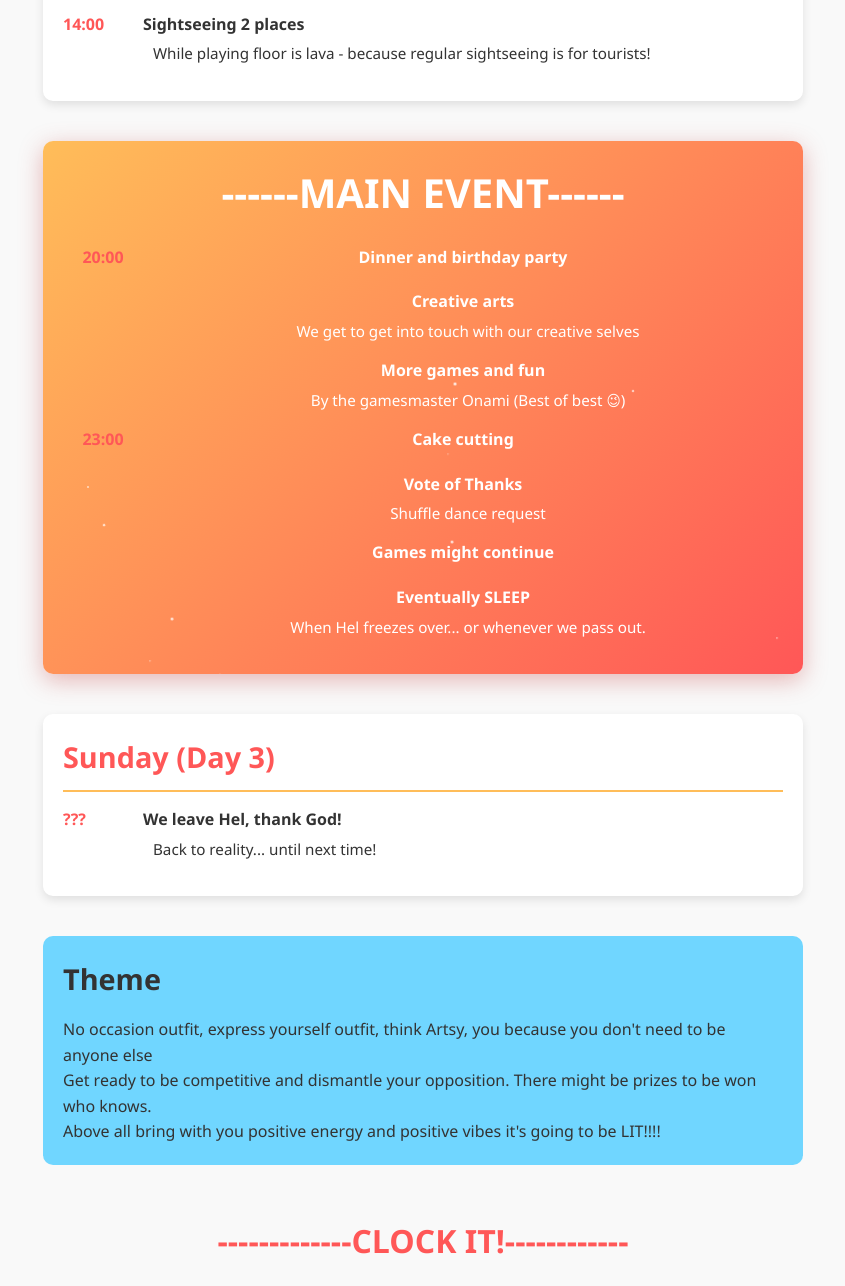
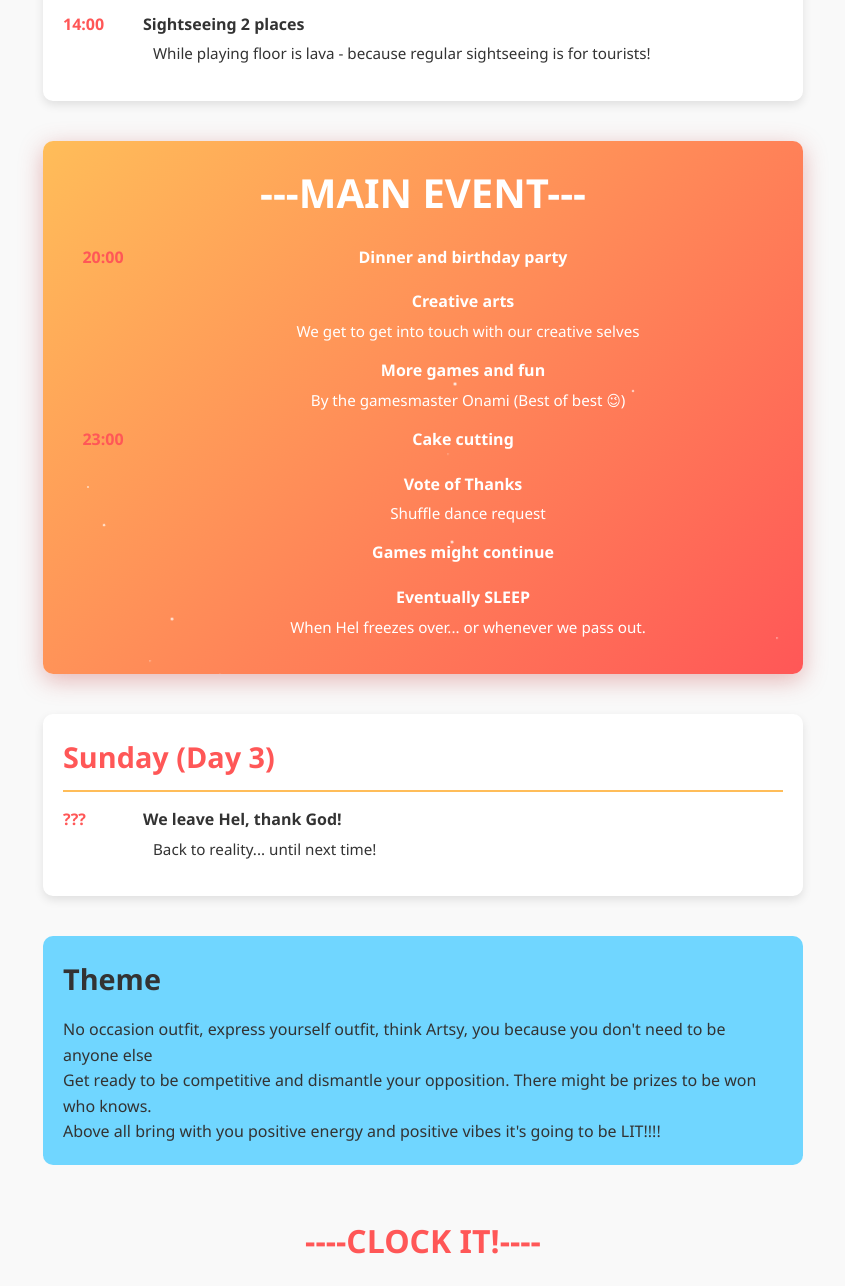
Before and after one commit to onamii/hel-party, a plain HTML site: page index.html in a window 1280 px wide. Shown: the part 1385-2671 px from the top of the page, without its empty margins (217-1062 px from the left). Drawn offline with Linux system fonts and the light colour scheme.

Commit message:
Update index.html

```diff
--- a/index.html
+++ b/index.html
@@ -409,7 +409,7 @@
         </div>
 
         <div class="main-event" id="main-event">
-            <h2>------MAIN EVENT------</h2>
+            <h2>---MAIN EVENT---</h2>
             <div class="event">
                 <div class="time">20:00</div>
                 <div class="description">
@@ -480,7 +480,7 @@
         </div>
 
         <div class="footer">
-            -------------CLOCK IT!------------
+                ----CLOCK IT!----
         </div>
     </div>
 
```
